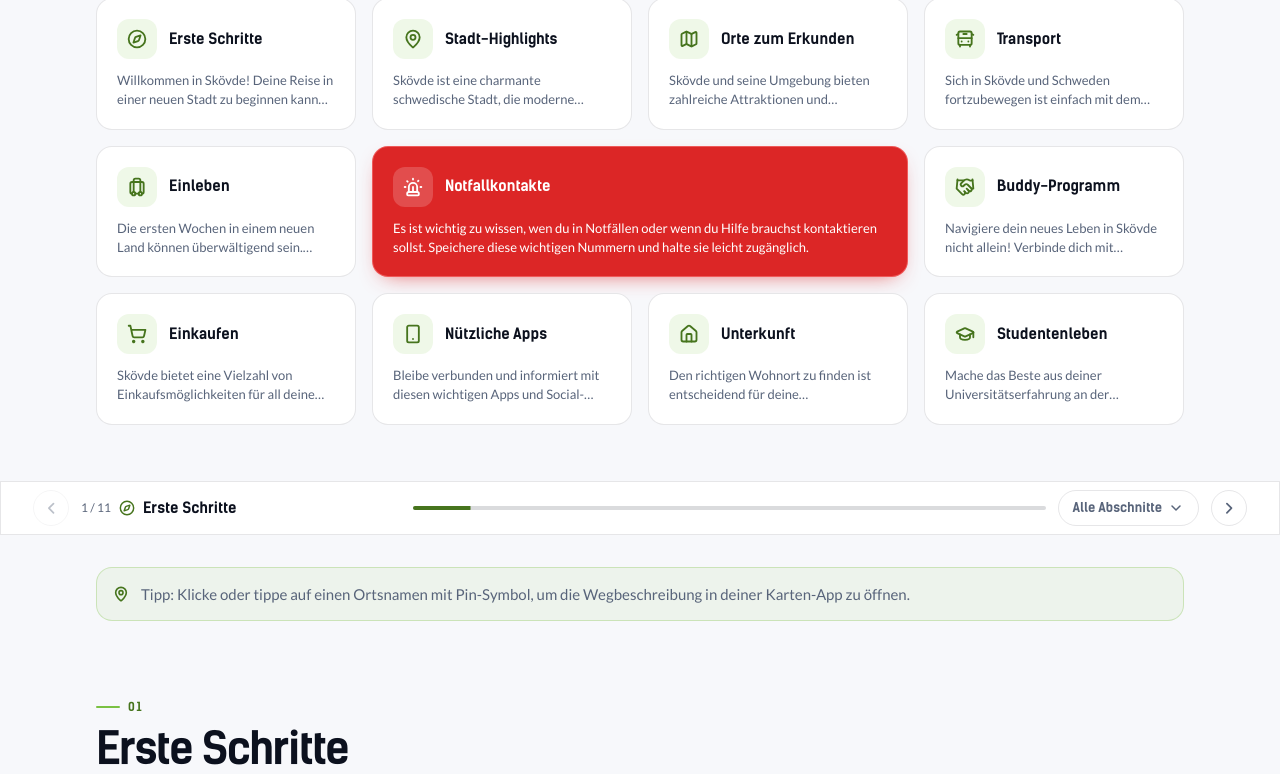
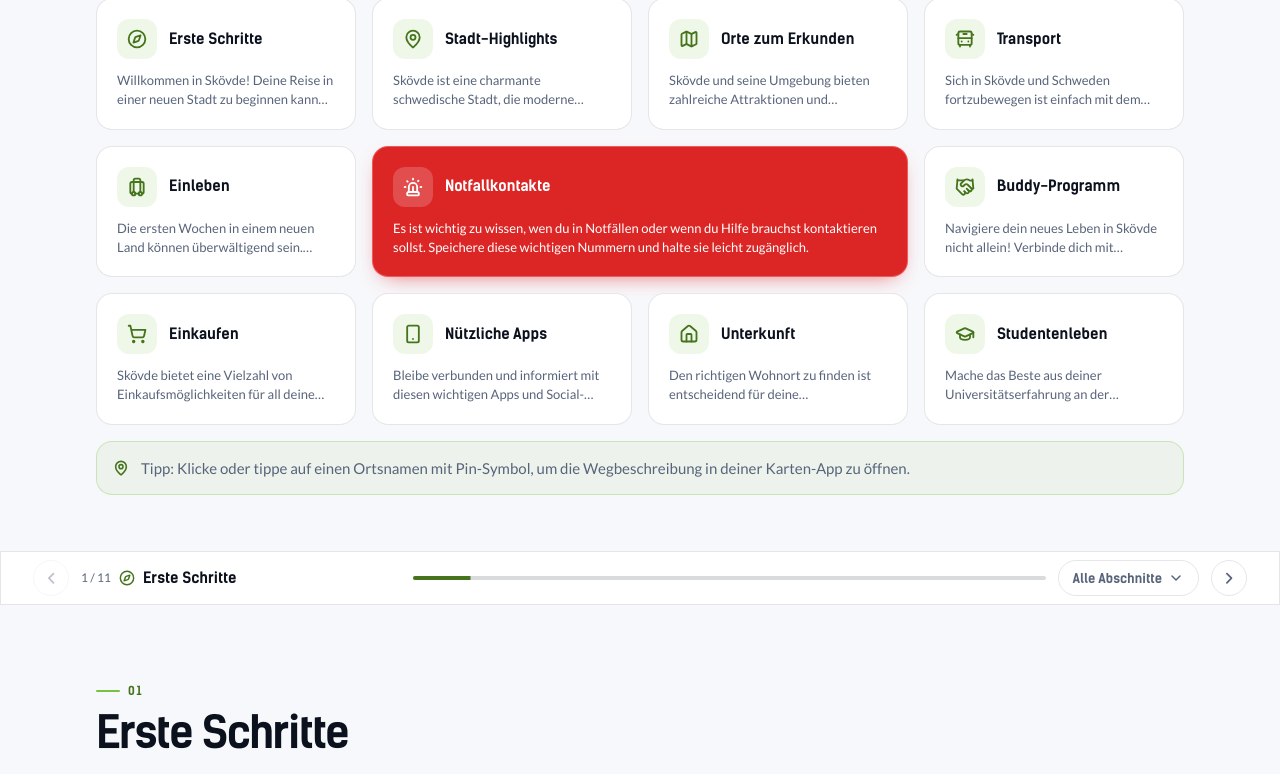
Before and after one commit to esn-skovde/website, a React (Vite) app: page /de/new-to-skovde/ in a window 1280 px wide. Shown: the part 674-1448 px from the top of the page. Built offline with nearby package versions, Linux system fonts and the light colour scheme; a web font is replaced by a local one.

Commit message:
Put the maps tip under the guide's tiles
From md up the tip is a full-width row one grid gap under the last row of
tiles, and holds the space above the guide bar. On a phone, where the
tiles are hidden, it follows the hero.

```diff
--- a/src/components/new-to-skovde/GuideIndex.jsx
+++ b/src/components/new-to-skovde/GuideIndex.jsx
@@ -23,6 +23,9 @@ const LABEL_ID = "guide-index-label";
  * Each tile is a plain link to its section, named by its title alone: the
  * teaser is a description, so a screen reader hears the eleven titles first
  * and the sentences only if it wants them.
+ *
+ * It has no padding at its foot: the maps tip (MapsTip) follows it, one grid
+ * gap below the last row of tiles, and holds the space above the guide bar.
  */
 const GuideIndex = () => {
     const { t } = useTranslation();
@@ -30,7 +33,7 @@ const GuideIndex = () => {
     return (
         <nav aria-labelledby={LABEL_ID} className="hidden md:block">
             <Container>
-                <div className="py-12 lg:py-14">
+                <div className="pt-12 lg:pt-14">
                     <p id={LABEL_ID} className="eyebrow">
                         {t("newToCity.guide.eyebrow", { total: SECTIONS.length })}
                     </p>
--- a/src/components/new-to-skovde/MapsTip.jsx
+++ b/src/components/new-to-skovde/MapsTip.jsx
@@ -4,16 +4,19 @@ import { MapPin } from "lucide-react";
 import Container from "../ui/Container";
 
 /**
- * One line at the head of the guide's sections, under the guide bar, that says
- * what the pin beside a place name means. The sections are where the place
- * names are, so the tip is read just before the first of them.
+ * One line under the guide's tiles (GuideIndex) that says what the pin beside
+ * a place name means, so it is read before any of the sections.
+ *
+ * From md up it sits one grid gap under the last row of tiles, as a full-width
+ * row of the same grid, and keeps the index's space above the guide bar. On a
+ * phone, where the tiles are hidden, it follows the hero.
  */
 const MapsTip = () => {
     const { t } = useTranslation();
 
     return (
         <Container>
-            <p className="mt-8 flex items-start gap-3 rounded-2xl border border-signal/30 bg-signal/[0.08] px-4 py-3.5 text-[0.9375rem] leading-relaxed text-ink-muted">
+            <p className="my-8 flex items-start gap-3 rounded-2xl border border-signal/30 bg-signal/[0.08] px-4 py-3.5 text-[0.9375rem] leading-relaxed text-ink-muted md:mb-12 md:mt-3 lg:mb-14 lg:mt-4">
                 <MapPin
                     className="lead-icon h-4 w-4 shrink-0 text-signal-ink"
                     strokeWidth={2.4}
--- a/src/pages/NewToSkovde.jsx
+++ b/src/pages/NewToSkovde.jsx
@@ -32,8 +32,8 @@ const NewToSkovde = () => {
         >
             <GuideHero />
             <GuideIndex />
+            <MapsTip />
             <GuideNav />
-            <MapsTip />
 
             <GettingStartedSection />
             <CityHighlightsSection />
```
